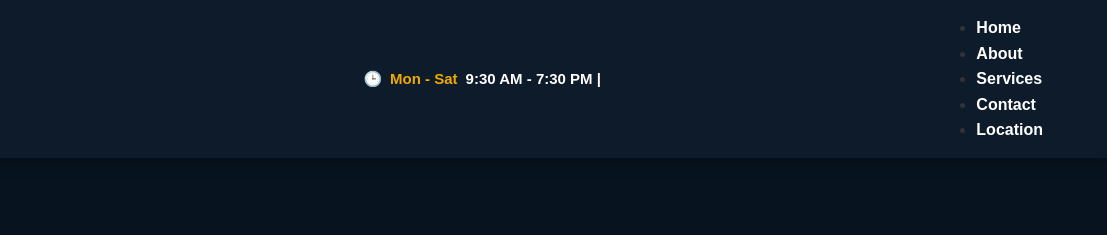
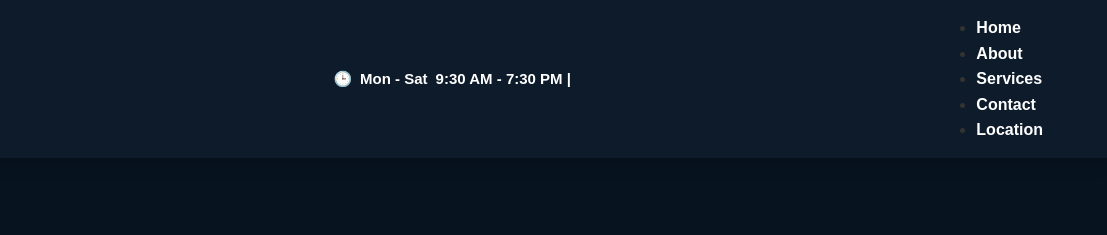
Before and after one commit to jdsheetmetalsolution-cyber/jd-sheet-metal-solution, a plain HTML site: page index.html in a window 1280 px wide. Shown: the top 235 px of the page, 173-1280 px from the left. Drawn offline with Linux system fonts and the light colour scheme.

Commit message:
Update style.css

```diff
--- a/css/style.css
+++ b/css/style.css
@@ -611,17 +611,14 @@ top:0;
     margin-left:30px;
     margin-right:0;
 }
+.top-time{
+    display:flex;
+    align-items:center;
+    gap:8px;
+    color:#fff;
+    font-size:15px;
+    font-weight:600;
 
-.top-time span{
-    color:#fff;
+    margin-left:10px;
+    margin-right:40px;
 }
-
-.top-time strong{
-    color:#F2A900;   /* Amber */
-    font-weight:700;
-}
-
-#live-time{
-    color:#fff;
-    font-weight:700;
-}
```
